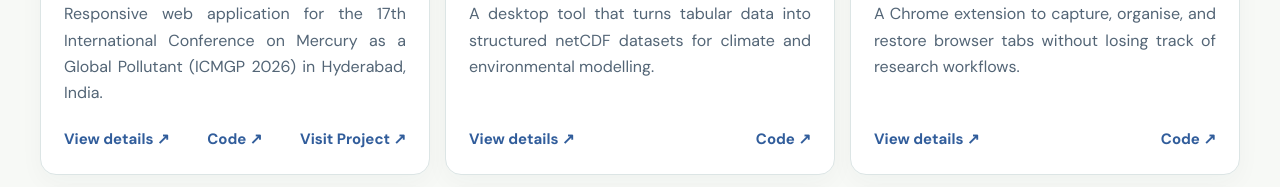
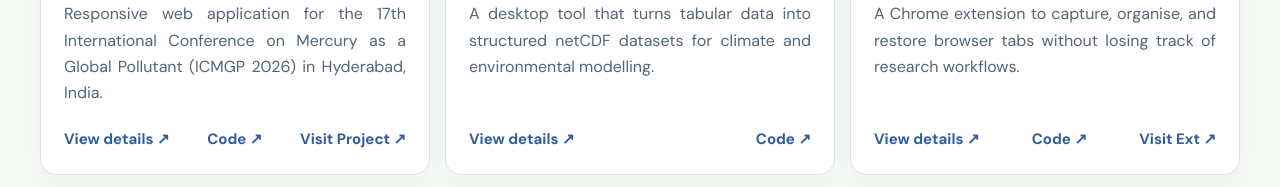
Before and after one commit to vikasm25/Vikas, a plain HTML site: page projects.html in a window 1280 px wide. Shown: the part 880-1067 px from the top of the page. Drawn offline with Linux system fonts and the light colour scheme.

Commit message:
Update projects.html

```diff
--- a/projects.html
+++ b/projects.html
@@ -104,7 +104,7 @@
           <div class="work-card-bottom">
             <button type="button" data-open-detail>View details ↗</button>
             <a href="https://github.com/vikasm25/Open_Tab_Saver.git" target="_blank" rel="noopener noreferrer">Code ↗</a>
-            <a href="https://chromewebstore.google.com/detail/open-tab-saver/agabgpgikpkdmploimpbjolmlmpbcnpn" target="_blank" rel="noopener noreferrer" hidden>Visit Ext ↗</a>
+            <a href="https://chromewebstore.google.com/detail/open-tab-saver/agabgpgikpkdmploimpbjolmlmpbcnpn" target="_blank" rel="noopener noreferrer">Visit Ext ↗</a>
           </div>
         </article>
         <article class="work-card searchable-entry" data-category="research" data-image-src="assets/images/projects/Source.png" data-image-alt="Illustration of atmospheric pollution sources">
```
